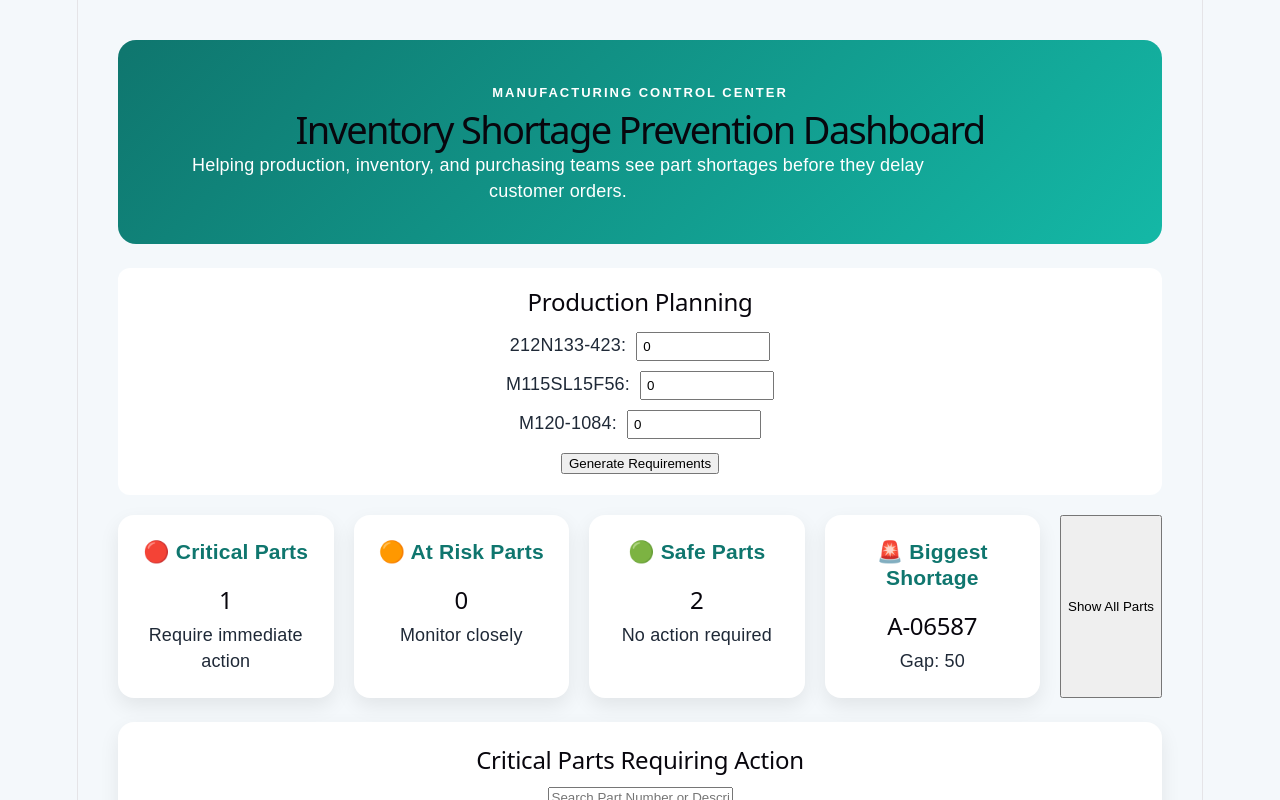
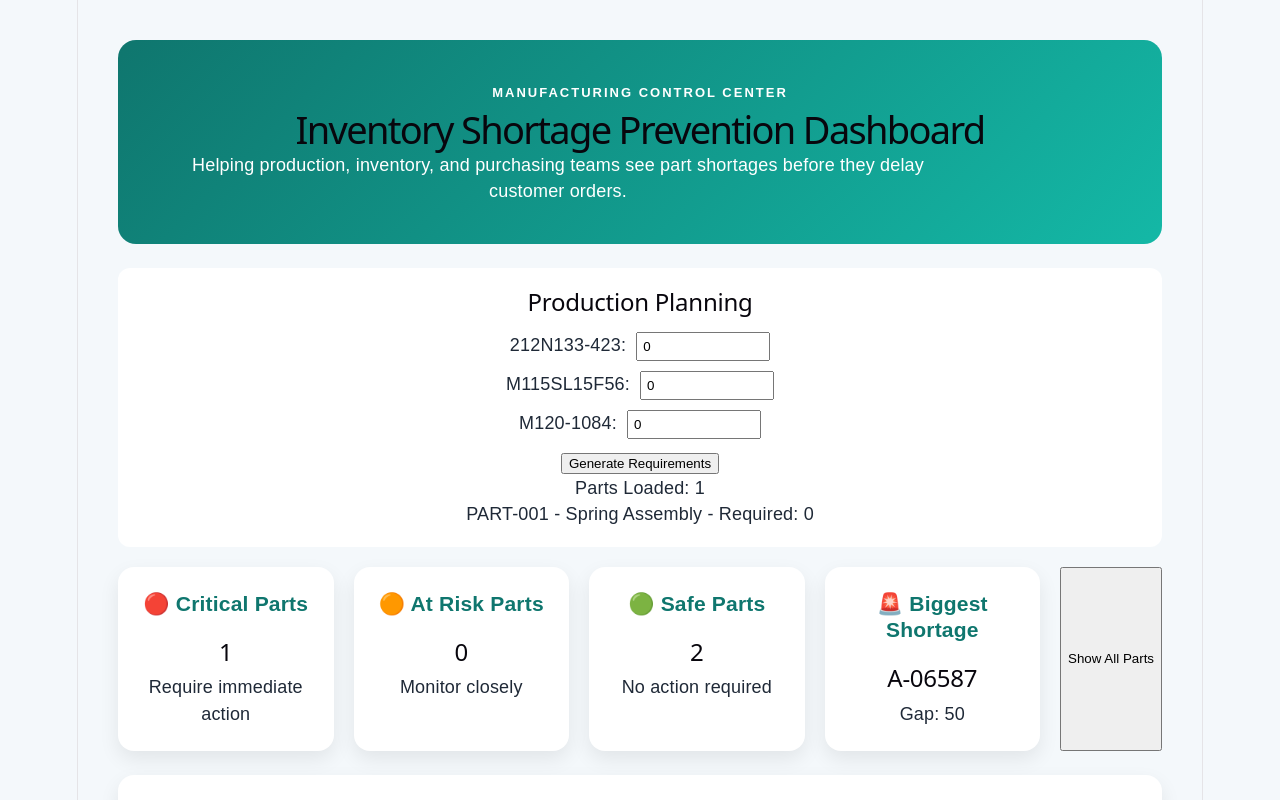
Before and after one commit to ananthkanna25/-inventory-dashboard, a React (Vite) app: page / in a window 1280 px wide. Both pictures are taken after a click on the button "Generate Requirements". Shown: the top 800 px of the page. Built offline with nearby package versions, Linux system fonts and the light colour scheme.

Commit message:
BOM requirements prototype

```diff
--- a/src/App.jsx
+++ b/src/App.jsx
@@ -47,6 +47,7 @@ const [filterType, setFilterType] = useState("all");
 const [m1201084, setM1201084] = useState(0);
 const [m115SL15F56, setM115SL15F56] = useState(0);
 const [n212N133423, setN212N133423] = useState(0);
+const [bomParts, setBomParts] = useState([]);
 const filteredParts = partsData
   .filter((part) =>
     part.partNumber.toLowerCase().includes(searchTerm.toLowerCase()) ||
@@ -109,11 +110,24 @@ const filteredParts = partsData
   </div>
   <button
   onClick={() => {
-    alert("Generate Requirements Clicked");
+    setBomParts([
+      {
+        partNumber: "PART-001",
+        description: "Spring Assembly",
+        qtyPerUnit: 1,
+        requiredQty: m1201084,
+      },
+    ]);
   }}
 >
   Generate Requirements
 </button>
+<p>Parts Loaded: {bomParts.length}</p>
+{bomParts.map((part) => (
+  <p key={part.partNumber}>
+    {part.partNumber} - {part.description} - Required: {part.requiredQty}
+  </p>
+))}
 </section>
 
       <section className="value-cards">
```
Also changed, not shown: 1 other file (tests, documents, lock files or other folders).
